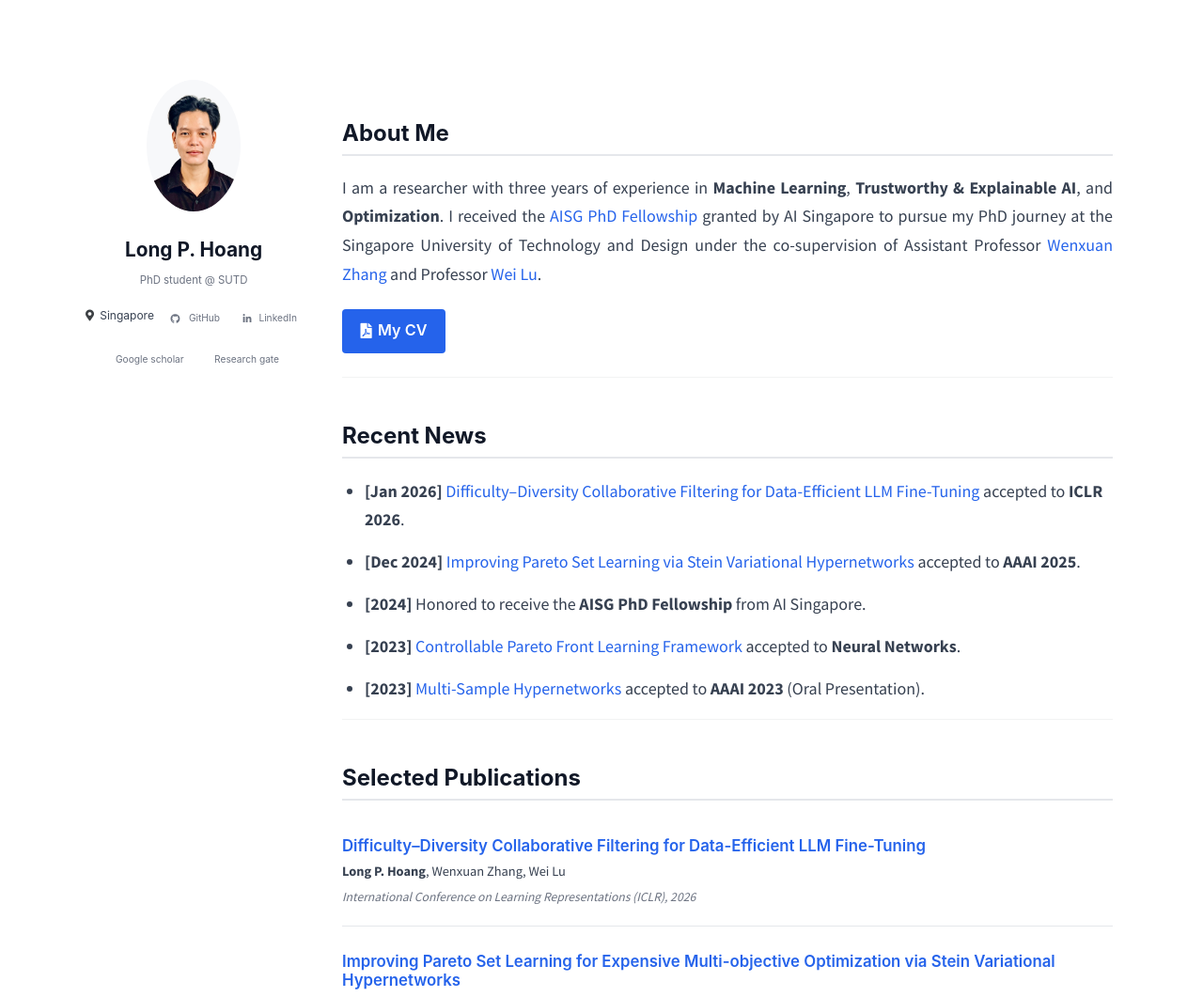
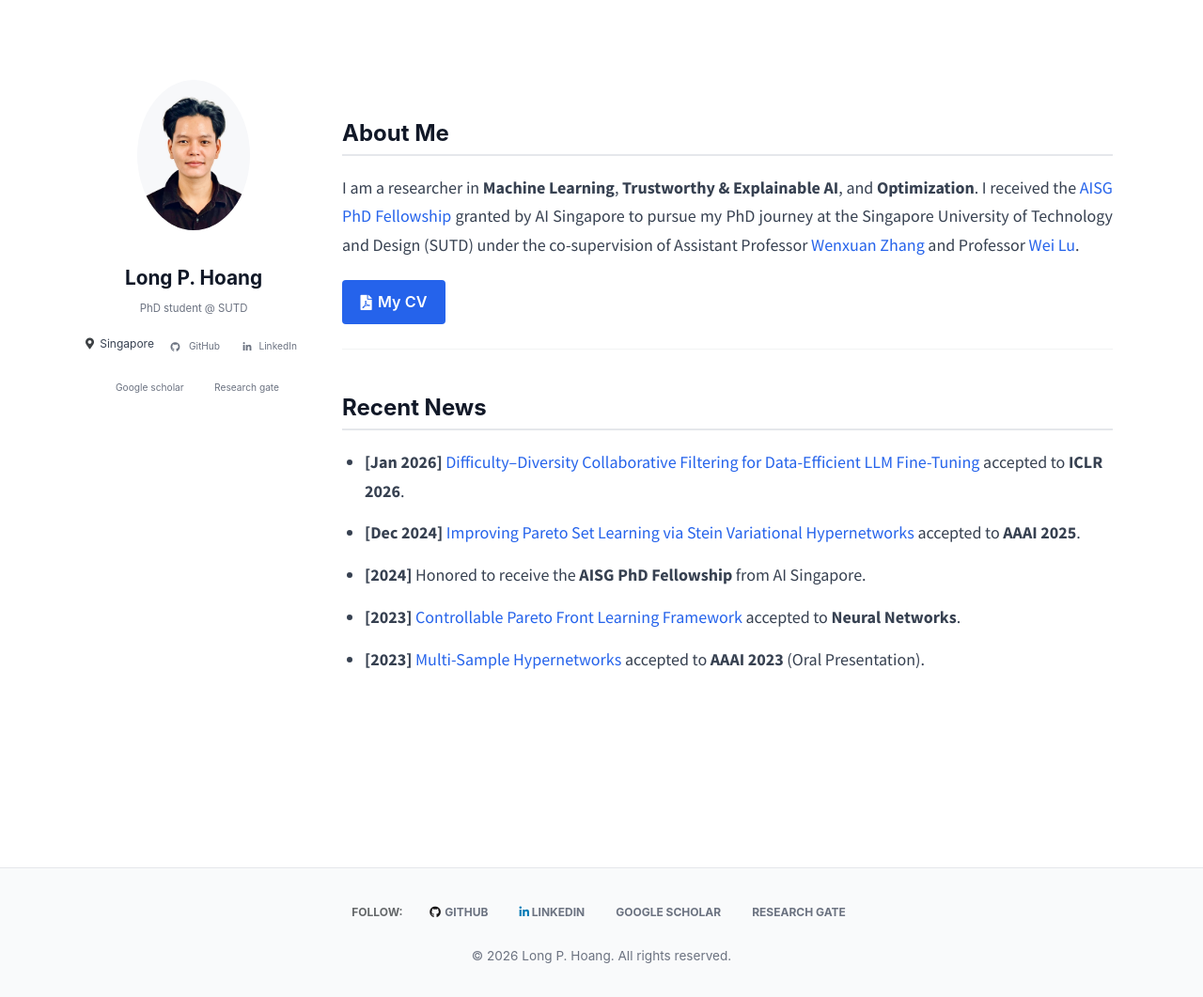
Before and after one commit to longhp1618/longhp1618.github.io, a Jekyll site: the page built from index.md, in a window 1280 px wide and 1400 px high. Shown: the part 339-1400 px from the top of the window at 94% size. Built offline with Jekyll 4.4.1, drawn with Linux system fonts in a browser that asks for light colours; cached includes are drawn as plain includes; a style sheet for code colours, icons or effects is not loaded; some of the changed text lies outside the part shown.

Commit message:
Fix Mobile View, update CV and Preprints

```diff
--- a/Gemfile
+++ b/Gemfile
@@ -1,4 +1,6 @@
 source "https://rubygems.org"
 
 gem "github-pages", group: :jekyll_plugins
+gem "jekyll-remote-theme", group: :jekyll_plugins
 gem "jekyll-include-cache", group: :jekyll_plugins
+gem "webrick"
--- a/_pages/publications.md
+++ b/_pages/publications.md
@@ -1,5 +1,5 @@
 ---
-title: "Publications"
+title: ""
 layout: single
 permalink: /publications/
 author_profile: true
@@ -17,6 +17,7 @@ author_profile: true
     <p class="pub-authors"><strong>Long P. Hoang</strong>, Wenxuan Zhang, Wei Lu</p>
     <div class="pub-links">
       <a href="https://openreview.net/forum?id=n9mXlqD2SJ" class="pub-btn"><i class="fas fa-file-alt"></i> Paper</a>
+      <a href="https://github.com/iNLP-Lab/DDCF" class="pub-btn"><i class="fab fa-github"></i> Code</a>
       <a href="/assets/publications/DDCF/DDCF_Poster.jpg" class="pub-btn"><i class="fas fa-image"></i> Poster</a>
     </div>
   </div>
@@ -89,13 +90,30 @@ author_profile: true
 
 ## Preprints
 
-<div class="pub-entry pub-preprint">
+<div class="pub-entry">
+  <div class="pub-image">
+    <img src="/assets/publications/SafetyParadox/graphical_abstract.jpg" alt="SafetyParadox">
+  </div>
   <div class="pub-content">
-    <h3>Controllable Expensive Multi-objective Optimization with Warm-starting Gaussian Processes</h3>
-    <p class="pub-venue"><strong>arXiv, 2023</strong></p>
-    <p class="pub-authors"><a href="https://quanghuy0497.github.io">Huy Q. Nguyen*</a>, <strong>Long P. Hoang*</strong>, Hoang V. Vu, <a href="https://andrew-dungle.github.io/">Dung D. Le</a></p>
+    <h3>Safety Paradox: How Enhanced Safety Awareness Leaves LLMs Vulnerable to Posterior Attack</h3>
+    <p class="pub-venue"><strong>arXiv, 2026</strong></p>
+    <p class="pub-authors"><strong>Long P. Hoang*</strong>, Hai V. Le*, Shaoyang Xu, Wei Lu, Wenxuan Zhang</p>
     <div class="pub-links">
-      <a href="https://arxiv.org/abs/2311.15297" class="pub-btn"><i class="fas fa-file-alt"></i> Paper</a>
+      <a href="https://arxiv.org/pdf/2606.05614" class="pub-btn"><i class="fas fa-file-alt"></i> Paper</a> <a href="https://github.com/iNLP-Lab/Safety-Paradox" class="pub-btn"><i class="fab fa-github"></i> Code</a>
     </div>
   </div>
 </div>
+
+<div class="pub-entry">
+  <div class="pub-image">
+    <img src="/assets/publications/BK-MOO/graphical_abstract.jpg" alt="BK-MOO">
+  </div>
+  <div class="pub-content">
+    <h3>Multilingual Fine-Tuning via Localized Gradient Conflict Resolution</h3>
+    <p class="pub-venue"><strong>arXiv, 2026</strong></p>
+    <p class="pub-authors"><strong>Long P. Hoang</strong>, Yiran Zhao, Wei Lu, Wenxuan Zhang</p>
+    <div class="pub-links">
+      <a href="https://arxiv.org/pdf/2606.05613" class="pub-btn"><i class="fas fa-file-alt"></i> Paper</a> <a href="https://github.com/iNLP-Lab/BK-MOO" class="pub-btn"><i class="fab fa-github"></i> Code</a>
+    </div>
+  </div>
+</div>
--- a/_sass/_custom-theme.scss
+++ b/_sass/_custom-theme.scss
@@ -56,14 +56,7 @@ body {
   background: transparent;
 
   .site-title {
-    font-size: 1.5em;
-    font-weight: 700;
-    color: $text-dark;
-
-    &:hover {
-      color: $primary;
-      text-decoration: none;
-    }
+    display: none;
   }
 
   .visible-links a {
@@ -71,6 +64,7 @@ body {
     font-weight: 600;
     color: $text-body;
     padding: 0.5em 1em;
+    white-space: nowrap;
 
     &:hover {
       color: $primary;
@@ -109,39 +103,61 @@ body {
 
 .author-card,
 .h-card {
+  display: flex;
+  flex-direction: column;
+  align-items: center;
   text-align: center;
   opacity: 1 !important;
   filter: none !important;
+  width: 100%;
 }
 
 .author__avatar {
-  display: block;
+  display: block !important;
   text-align: center;
   margin: 0 auto 1em auto;
-  width: 100%;
+  width: auto !important;
+  height: auto !important;
   opacity: 1 !important;
   filter: none !important;
 
   a {
     display: inline-block;
+    width: 130px;
+    height: 170px;
+    border-radius: 50%;
+    overflow: hidden;
     opacity: 1 !important;
     filter: none !important;
   }
 
   img {
-    width: 150px;
-    height: 150px;
+    width: 130px !important;
+    height: 170px !important;
+    max-width: 130px !important;
     border-radius: 50%;
     border: none;
     box-shadow: none;
     display: block;
     margin: 0 auto;
+    object-fit: cover;
+    object-position: center top;
     filter: none !important;
     opacity: 1 !important;
   }
 }
 
+/* Override sidebar rule that stretches all images to 100% width */
+.sidebar .author__avatar img {
+  width: 130px !important;
+  height: 170px !important;
+  max-width: 130px !important;
+}
+
 .author__content {
+  display: block !important;
+  width: 100% !important;
+  padding: 0 !important;
   text-align: center;
 
   .author__name {
@@ -165,6 +181,11 @@ body {
 }
 
 .author__urls-wrapper {
+  display: block !important;
+  width: 100% !important;
+  position: static !important;
+  cursor: default;
+
   button.btn--inverse {
     display: none;
   }
@@ -179,11 +200,13 @@ body {
     border: none;
     position: static;
     padding: 0;
+    width: 100%;
 
     &::before { display: none; }
 
     li {
       display: inline-block;
+      width: auto;
 
       a {
         display: inline-flex;
@@ -192,6 +215,7 @@ body {
         padding: 0.4em 0.8em;
         font-size: 0.85em;
         color: $text-muted;
+        white-space: nowrap;
 
         &:hover {
           color: $primary;
@@ -441,11 +465,6 @@ body {
   }
 }
 
-.pub-preprint {
-  border-left: 3px solid $text-muted;
-  padding-left: 1em;
-}
-
 /* --------------------------------------------------------------------------
    Buttons
    -------------------------------------------------------------------------- */
@@ -541,19 +560,147 @@ body::after {
 }
 
 /* --------------------------------------------------------------------------
-   Responsive
+   Responsive - Mobile
    -------------------------------------------------------------------------- */
+@media (max-width: 1023px) {
+  .sidebar {
+    float: none;
+    width: 100% !important;
+    max-width: 100%;
+    margin: 0 auto 1.5em auto;
+    padding: 0 1em;
+    opacity: 1 !important;
+  }
+
+  .page {
+    float: none;
+    width: 100% !important;
+    padding-right: 0 !important;
+  }
+
+  .author-card,
+  .h-card {
+    padding: 1em 0;
+  }
+
+  .author__urls-wrapper .author__urls li {
+    flex: 0 0 auto;
+  }
+}
+
 @media (max-width: 768px) {
+  body {
+    overflow-x: hidden;
+  }
+
   .masthead__inner-wrap {
-    padding: 0.8em 1em;
+    padding: 0.6em 0.8em;
+  }
+
+  .greedy-nav {
+    min-height: auto;
+
+    .visible-links {
+      justify-content: flex-end;
+      gap: 0;
+
+      a {
+        font-size: 0.95em;
+        padding: 0.4em 0.6em;
+        margin: 0;
+      }
+    }
+
+    .greedy-nav__toggle {
+      margin-left: 0.25em;
+    }
+  }
+
+  .page__hero--overlay {
+    padding: 2.5em 1em;
+
+    .page__title {
+      font-size: 1.6em;
+      line-height: 1.2;
+    }
+
+    .page__lead {
+      font-size: 0.95em;
+    }
   }
 
   #main {
+    padding: 1em 0.8em;
+  }
+
+  .page .page__inner-wrap {
+    padding: 0;
+  }
+
+  .author__avatar a {
+    width: 100px;
+    height: 130px;
+  }
+
+  .author__avatar img,
+  .sidebar .author__avatar img {
+    width: 100px !important;
+    height: 130px !important;
+    max-width: 100px !important;
+  }
+
+  .author__content .author__name {
+    font-size: 1.15em;
+  }
+
+  .author__urls-wrapper .author__urls {
+    gap: 0.35em;
+
+    li a {
+      font-size: 0.8em;
+      padding: 0.35em 0.6em;
+    }
+  }
+
+  .page__content {
+    h2 {
+      font-size: 1.25em;
+      margin-top: 1.5em;
+    }
+
+    h3 {
+      font-size: 1.05em;
+    }
+  }
+
+  .publication-item h4 {
+    font-size: 1em;
+  }
+
+  .pub-entry {
+    padding: 1.2em 0;
+  }
+
+  .pub-image {
+    flex: none;
+    width: 100%;
+    max-width: 100%;
+  }
+
+  .pub-content h3 {
+    font-size: 1em;
+  }
+
+  .pub-links {
+    flex-wrap: wrap;
+  }
+
+  .btn--primary {
+    font-size: 0.85em;
+    padding: 0.55em 1em;
+  }
+
+  .page__footer footer {
     padding: 1.5em 1em;
   }
-
-  .author__avatar img {
-    width: 120px;
-    height: 120px;
-  }
 }
--- a/index.md
+++ b/index.md
@@ -10,7 +10,7 @@ header:
 
 ## About Me
 
-I am a researcher with three years of experience in **Machine Learning**, **Trustworthy & Explainable AI**, and **Optimization**. I received the [AISG PhD Fellowship](https://aisingapore.org/research/phd-fellowship-programme/) granted by AI Singapore to pursue my PhD journey at the Singapore University of Technology and Design under the co-supervision of Assistant Professor [Wenxuan Zhang](https://isakzhang.github.io/index.html) and Professor [Wei Lu](https://www.sutd.edu.sg/profile/lu-wei).
+I am a researcher in **Machine Learning**, **Trustworthy & Explainable AI**, and **Optimization**. I received the [AISG PhD Fellowship](https://aisingapore.org/research/phd-fellowship-programme/) granted by AI Singapore to pursue my PhD journey at the Singapore University of Technology and Design (SUTD) under the co-supervision of Assistant Professor [Wenxuan Zhang](https://isakzhang.github.io/index.html) and Professor [Wei Lu](https://www.sutd.edu.sg/profile/lu-wei).
 
 <a href="/assets/images/CV_HoangPhiLong.pdf" class="btn btn--primary" target="_blank"><i class="fas fa-file-pdf"></i> My CV</a>
 
@@ -24,7 +24,7 @@ I am a researcher with three years of experience in **Machine Learning**, **Trus
 - **[2023]** [Controllable Pareto Front Learning Framework](https://arxiv.org/abs/2302.12487) accepted to **Neural Networks**.
 - **[2023]** [Multi-Sample Hypernetworks](https://arxiv.org/abs/2212.01130) accepted to **AAAI 2023** (Oral Presentation).
 
----
+<!-- ---
 
 ## Selected Publications
 
@@ -66,4 +66,4 @@ I am a researcher with three years of experience in **Machine Learning**, **Trus
 <h4><a href="https://arxiv.org/abs/2311.15297">Controllable Expensive Multi-objective Optimization with Warm-starting Gaussian Processes</a></h4>
 <p class="authors">Huy Q. Nguyen*, <strong>Long P. Hoang*</strong>, Hoang V. Vu, Dung D. Le</p>
 <p class="venue"><em>arXiv preprint, 2023</em></p>
-</div>
+</div> -->
```
Also changed, not shown: assets/publications/BK-MOO/graphical_abstract.jpg (added), assets/publications/SafetyParadox/graphical_abstract.jpg (added), 1 other file.
